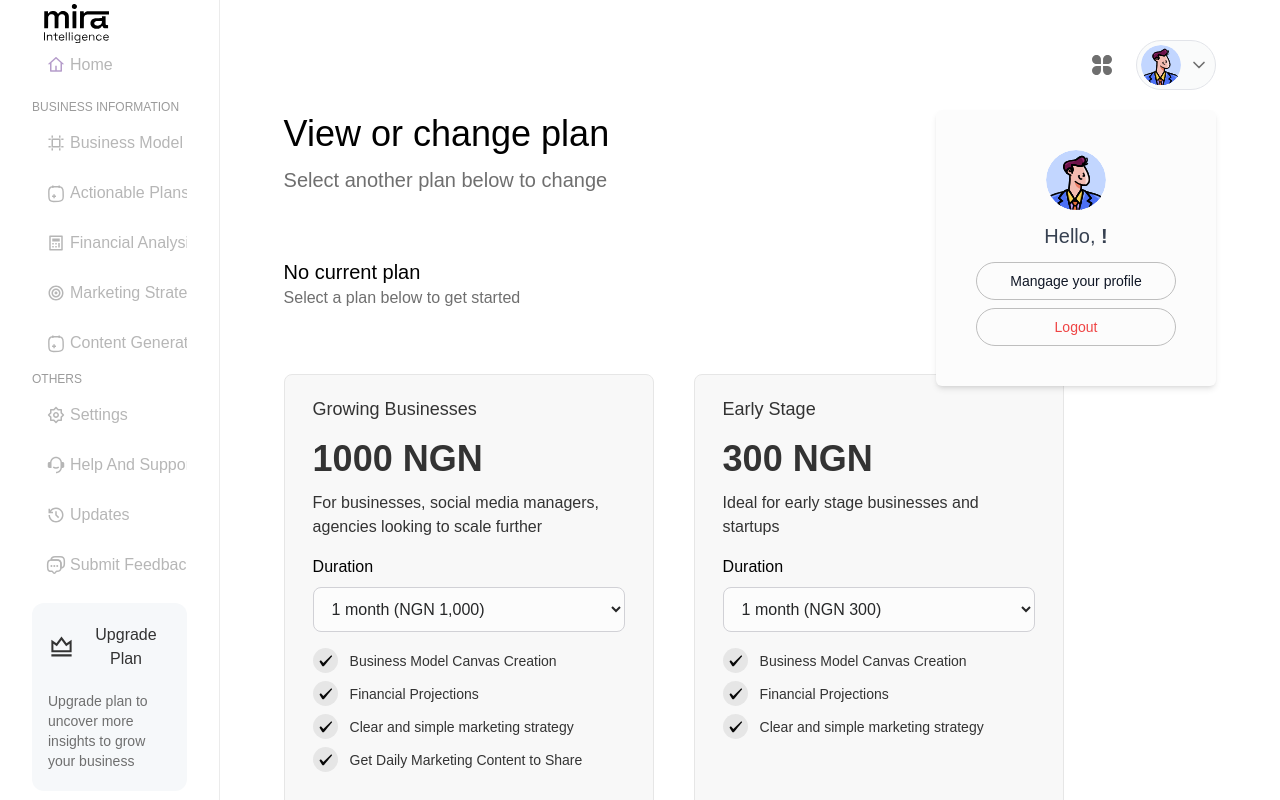
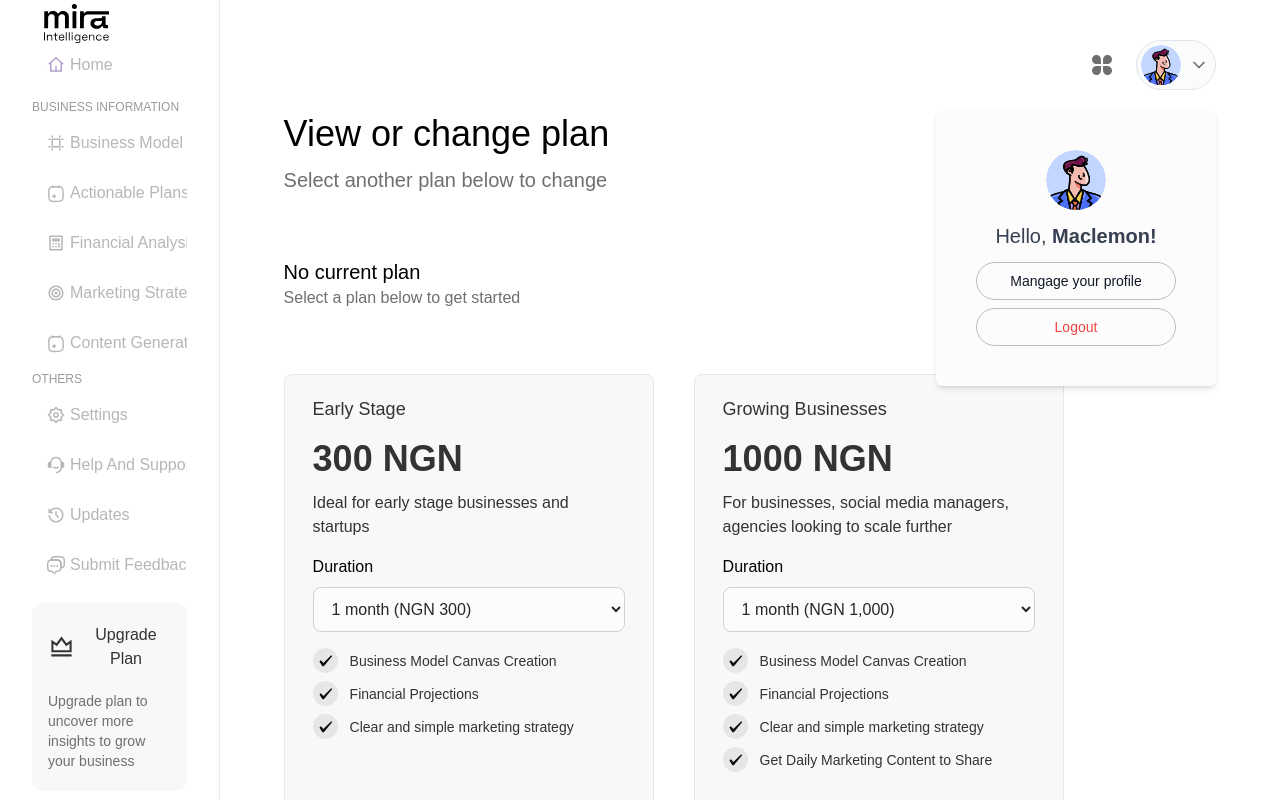
Before and after one commit to mohamed-mahdy-bakerysoft/mira-dashboard, a Next.js app: page /dashboard in a window 1280 px wide. Both pictures are taken after a click on the button 1176 px from the left and 65 px from the top of the page. Built offline with nearby package versions, Linux system fonts and the light colour scheme; a web font is replaced by a local one.

Commit message:
side bar clean up

```diff
--- a/src/app/(components)/Navbar/index.tsx
+++ b/src/app/(components)/Navbar/index.tsx
@@ -51,7 +51,7 @@ const Navbar = () => {
                             />
 
                             <p className='my-3 capitalize text-center text-xl text-gray-700'>
-                                Hello, <span className='font-bold capitalize'>!</span>
+                                Hello, <span className='font-bold capitalize'>Maclemon!</span>
                             </p>
 
                             <div className='flex flex-col w-full gap-2 mt-3'>
--- a/src/app/(components)/Sidebar/index.tsx
+++ b/src/app/(components)/Sidebar/index.tsx
@@ -10,7 +10,7 @@ interface sideBarProps {
 const Sidebar = ({ isSidebarCollapsed, toggleSidebar }: sideBarProps) => {
 
     return (
-        <section className={`${isSidebarCollapsed ? "hidden" : "block max-w-[300px]"} lg:relative absolute md:hidden lg:block z-20 w-ful py-1 px-4 lg:px-8 md:w-[31.5%] lg:w-[25%] xl:w-[20%] bg-white transition-all duration-1000 overflow-hidden h-full border-r border-[#EBEBEB]`}>
+        <section className={`${isSidebarCollapsed ? "hidden" : "block right- max-w-[300px]"} lg:relative absolute md:hidden lg:block z-20 w-full py-1 px-4 lg:px-8 md:w-[31.5%] lg:w-[25%] xl:w-[20%] bg-white transition-all duration-1000 overflow-hidden h-full border-r border-[#EBEBEB]`}>
 
             <div className='w-full h-full max-h-full flex flex-col overflow-hidden items-start justify-between gap-y-0.5'>
                 {/* SIDEBAR LOGO */}
--- a/src/app/dashboard/page.tsx
+++ b/src/app/dashboard/page.tsx
@@ -29,15 +29,16 @@ const Dashboard = () => {
         </div>
 
         <div className='relative z-10 mt-16 flex flex-row items-start justify-start gap-10 flex-wrap'>
+          <PlanCard planName='Early Stage'
+            price={300}
+            description='Ideal for early stage businesses and startups'
+            features={EarlyStageFeatures}
+          />
+
           <PlanCard planName='Growing Businesses'
             price={1000}
             description='For businesses, social media managers, agencies looking to scale further'
             features={GrowingBusinessesFeatures}
-          />
-          <PlanCard planName='Early Stage'
-            price={300}
-            description='Ideal for early stage businesses and startups'
-            features={EarlyStageFeatures}
           />
         </div>
       </div>
```
